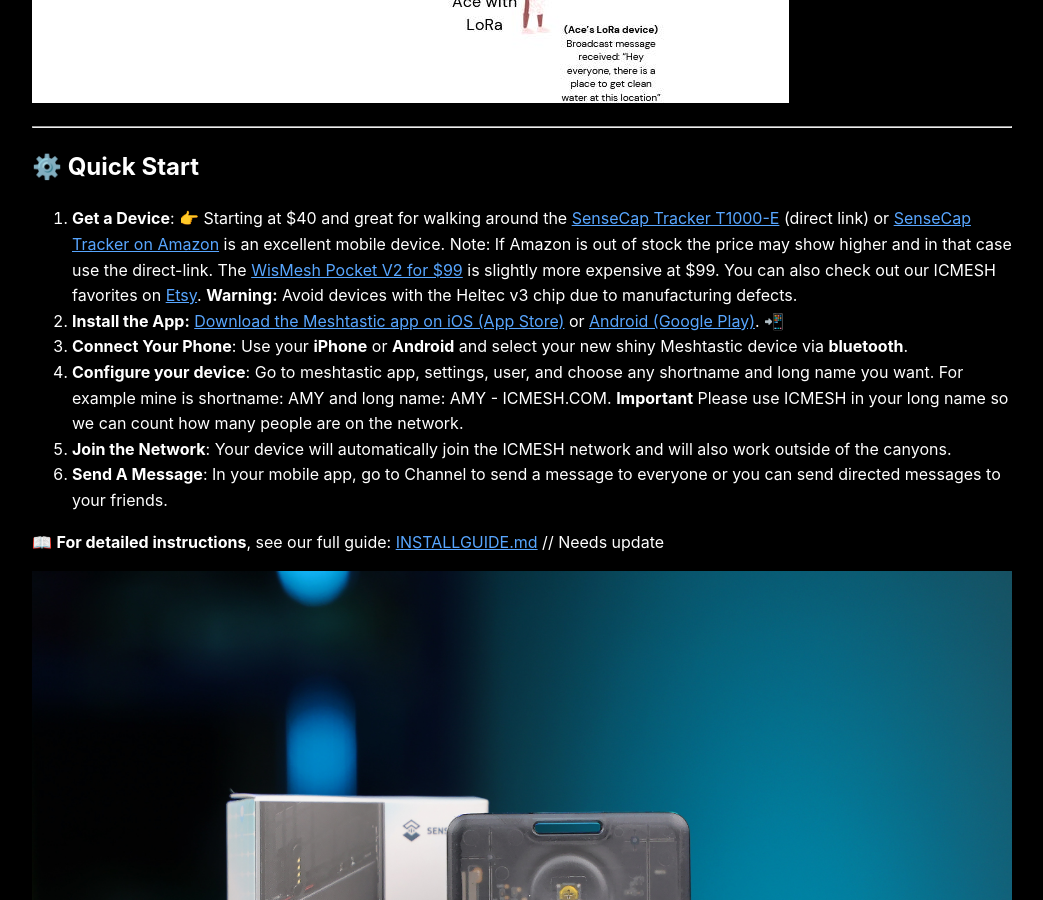
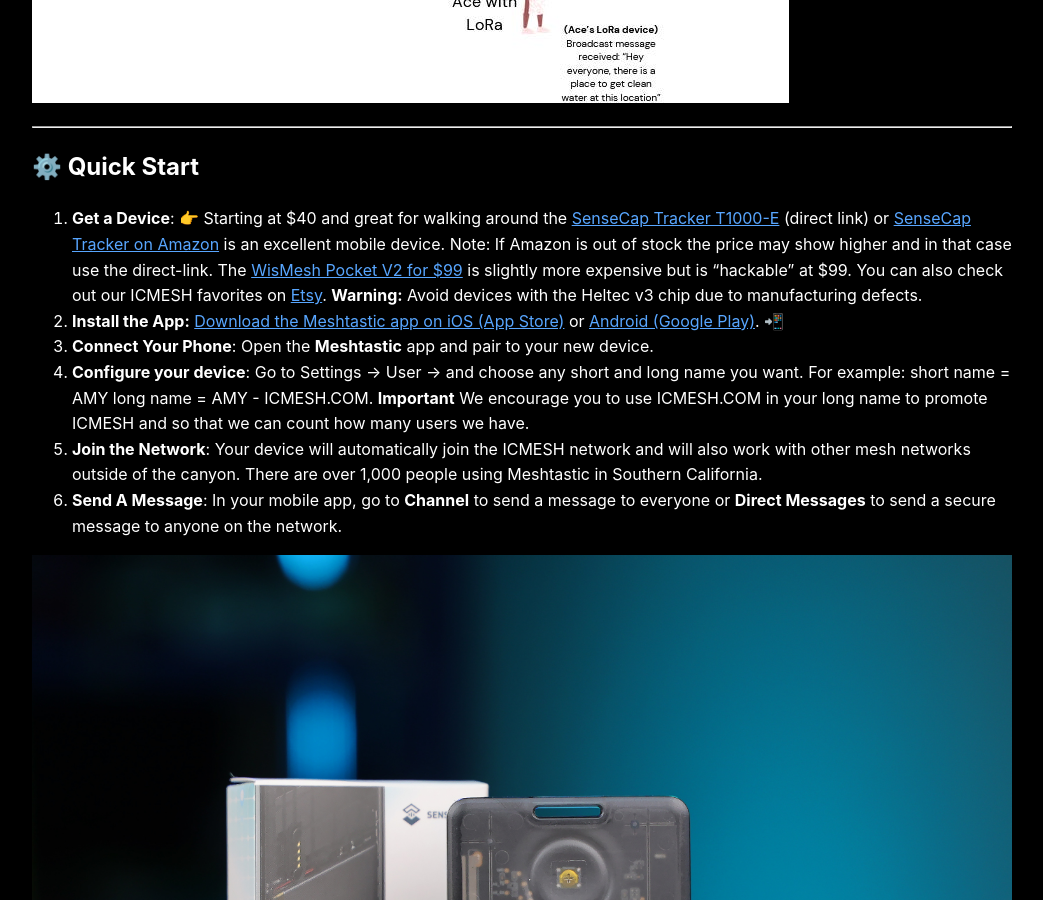
Before and after one commit to opticgroup/icmesh, a Jekyll site: the page built from index.md, in a window 1280 px wide and 900 px high, scrolled down 1020 px. Shown: the whole window, without its empty margins (118-1161 px from the left). Built offline with Jekyll 4.4.1, drawn with Linux system fonts in a browser that asks for light colours; our own code applies the rules of GitHub Pages for plain Markdown files; some of the changed text lies outside the part shown.

Commit message:
Update index.md

```diff
--- a/index.md
+++ b/index.md
@@ -5,7 +5,7 @@ Welcome to **ICMESH**, a community-driven project to create a **peer-to-peer enc
 ---
 
 ### 📡 **How Does It Work?**
-We’ve placed several repeaters 📶 across the canyons, starting with Trabuco Canyon, to provide radio frequency coverage 🌍 over our rugged terrain. Using Meshtastic, an open-source mesh networking system 🌐, all you need is a small radio 📻 paired to your phone via Bluetooth 📲 to get up and running in minutes ⏱️—here’s how it works: Bobby can text Jack 💬 across the network, with messages hopping from device to device 🚀, bypassing obstacles and working without internet, power, or cell service 🚫
+We’ve placed several repeaters 📶 across the canyons, starting in Trabuco Canyon, to provide radio frequency coverage 🌍 over our rugged terrain. Using Meshtastic, an open-source mesh networking system 🌐, all you need is a small radio 📻 paired to your phone via Bluetooth 📲 to get up and running in minutes ⏱️—here’s an example of how it works: Bobby can text Jack 💬 across the network, with messages hopping from device to device 🚀, bypassing obstacles and working without internet, power, or cell service 🚫
 
 ![Community Example](images/community-example.jpg)
 
@@ -13,14 +13,12 @@ We’ve placed several repeaters 📶 across the canyons, starting with Trabuco
 
 ## ⚙️ **Quick Start**
 
-1. **Get a Device**: 👉 Starting at $40 and great for walking around the [SenseCap Tracker T1000-E](https://www.seeedstudio.com/SenseCAP-Card-Tracker-T1000-E-for-Meshtastic-p-5913.html) (direct link) or [SenseCap Tracker on Amazon](https://www.amazon.com/dp/B0DJ6KGXKB/) is an excellent mobile device.  Note:  If Amazon is out of stock the price may show higher and in that case use the direct-link. The [WisMesh Pocket V2 for $99](https://store.rakwireless.com/products/wismesh-pocket) is slightly more expensive at $99.  You can also check out our ICMESH favorites on [Etsy](https://www.etsy.com/people/i9v8id6n/favorites/ICMESH-meshtastic-turn-key-devices). **Warning:** Avoid devices with the Heltec v3 chip due to manufacturing defects.
+1. **Get a Device**: 👉 Starting at $40 and great for walking around the [SenseCap Tracker T1000-E](https://www.seeedstudio.com/SenseCAP-Card-Tracker-T1000-E-for-Meshtastic-p-5913.html) (direct link) or [SenseCap Tracker on Amazon](https://www.amazon.com/dp/B0DJ6KGXKB/) is an excellent mobile device.  Note:  If Amazon is out of stock the price may show higher and in that case use the direct-link. The [WisMesh Pocket V2 for $99](https://store.rakwireless.com/products/wismesh-pocket) is slightly more expensive but is "hackable" at $99.  You can also check out our ICMESH favorites on [Etsy](https://www.etsy.com/people/i9v8id6n/favorites/ICMESH-meshtastic-turn-key-devices). **Warning:** Avoid devices with the Heltec v3 chip due to manufacturing defects.
 2. **Install the App:** [Download the Meshtastic app on iOS (App Store)](https://apps.apple.com/us/app/meshtastic/id1586432531) or [Android (Google Play)](https://play.google.com/store/apps/details?id=com.geeksville.mesh&pcampaignid=web_share). 📲
-3. **Connect Your Phone**: Use your **iPhone** or **Android** and select your new shiny Meshtastic device via **bluetooth**.
-4. **Configure your device**: Go to meshtastic app, settings, user, and choose any shortname and long name you want.  For example mine is shortname: AMY and long name: AMY - ICMESH.COM. **Important** Please use ICMESH in your long name so we can count how many people are on the network.
-5. **Join the Network**: Your device will automatically join the ICMESH network and will also work outside of the canyons.
-6. **Send A Message**: In your mobile app, go to Channel to send a message to everyone or you can send directed messages to your friends.
-
-📖 **For detailed instructions**, see our full guide: [INSTALLGUIDE.md](INSTALLGUIDE.md)  // Needs update
+3. **Connect Your Phone**: Open the **Meshtastic** app and pair to your new device.
+4. **Configure your device**: Go to Settings -> User -> and choose any short and long name you want.  For example: short name = AMY long name = AMY - ICMESH.COM. **Important** We encourage you to use ICMESH.COM in your long name to promote ICMESH and so that we can count how many users we have.
+5. **Join the Network**: Your device will automatically join the ICMESH network and will also work with other mesh networks outside of the canyon. There are over 1,000 people using Meshtastic in Southern California.
+6. **Send A Message**: In your mobile app, go to **Channel** to send a message to everyone or **Direct Messages** to send a secure message to anyone on the network.
 
 ![Device Example](images/t1000.webp)
 
```
